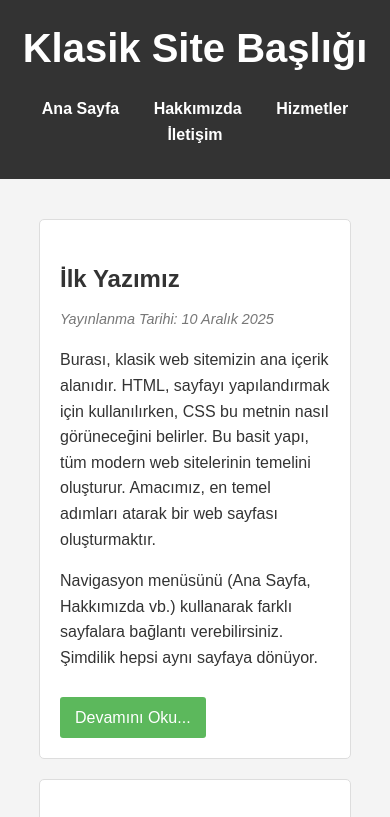
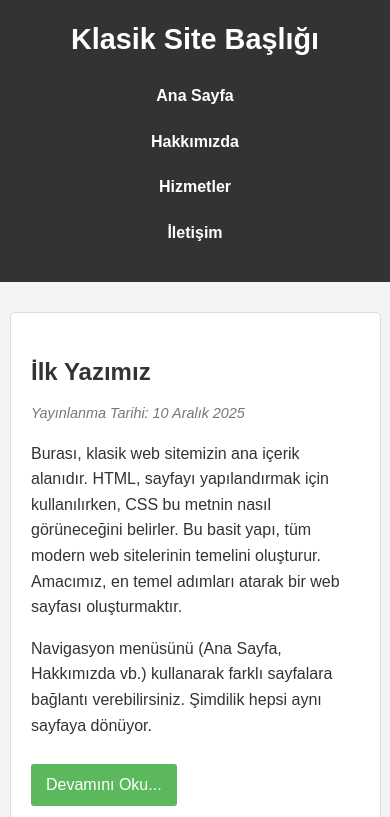
Before and after one commit to berkeozgerr-alt/site, a plain HTML site: page index.html in a window 390 px wide. Shown: the top 817 px of the page. Drawn offline with Linux system fonts and the light colour scheme.

Commit message:
Update style.css

```diff
--- a/style.css
+++ b/style.css
@@ -84,3 +84,37 @@ footer {
     color: #fff;
     margin-top: 20px;
 }
+/* ================================== */
+/* MOBİL UYUMLULUK           */
+/* ================================== */
+
+/* Ekran genişliği 600 piksel ve altındayken uygulanacak stiller */
+@media screen and (max-width: 600px) {
+
+    /* Ana içerik alanının genişliğini artır */
+    main {
+        width: 95%; /* Mobil cihazlarda daha az kenar boşluğu bırakmak için */
+        padding: 10px;
+    }
+
+    /* Başlık fontunu küçült */
+    header h1 {
+        font-size: 1.8em;
+    }
+
+    /* Navigasyon menüsünü alt alta sırala */
+    nav ul li {
+        display: block; /* Elemanları yan yana olmaktan çıkar, alt alta getir */
+        margin: 10px 0;
+    }
+
+    nav ul li a {
+        padding: 5px;
+        display: block; /* Tıklama alanını genişletmek için */
+    }
+
+    /* İçerik başlıklarını küçült */
+    .icerik-kutusu h2 {
+        font-size: 1.5em;
+    }
+}
```
